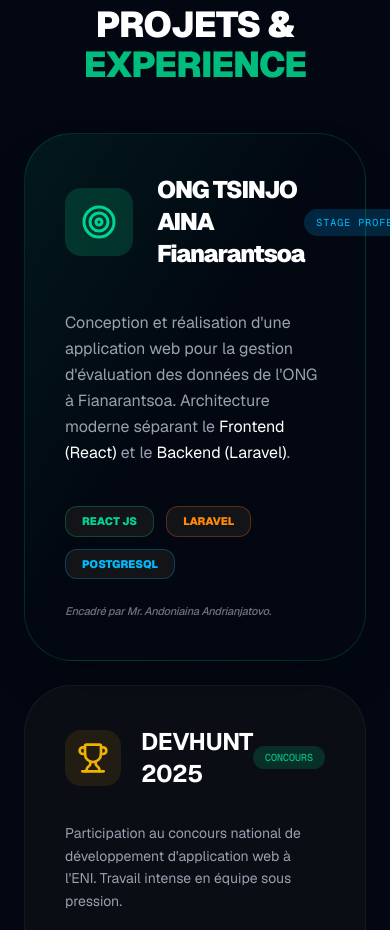
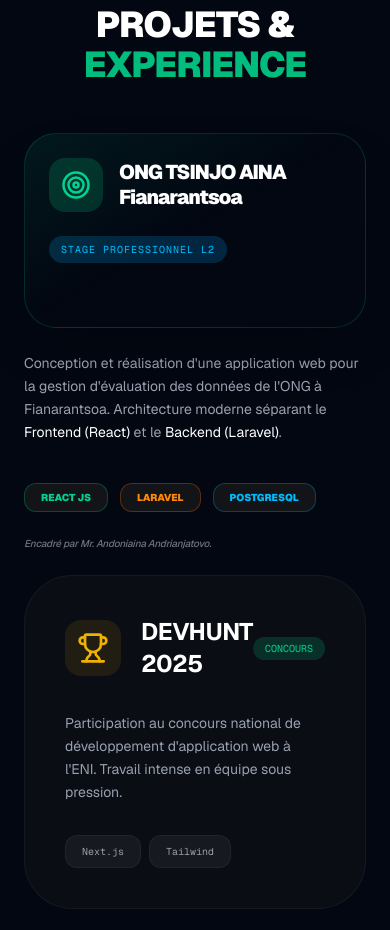
Before and after one commit to Nantenaina29/portfolio, a Next.js app: page / in a window 390 px wide. Shown: the part 2300-3230 px from the top of the page. Built offline with nearby package versions, Linux system fonts and the light colour scheme.

Commit message:
Fix : Update LAYOUT

```diff
--- a/app/page.tsx
+++ b/app/page.tsx
@@ -186,34 +186,46 @@ export default function Portfolio() {
 
         <div className="grid grid-cols-1 md:grid-cols-3 gap-6">
             {/* --- STAGE ONG TSINJO AINA --- */}
-          <div className="md:col-span-3 group relative p-10 rounded-[3rem] bg-gradient-to-br from-emerald-500/10 via-transparent to-transparent border border-emerald-500/20 hover:border-emerald-500/50 transition-all shadow-2xl">
-            <div className="flex justify-between items-center mb-10">
-               <div className="flex items-center gap-6">
-                  <div className="p-4 bg-emerald-500/20 rounded-2xl text-emerald-400">
-                    <Target size={36} />
+            <div className="md:col-span-3 group relative p-6 md:p-10 rounded-[2rem] md:rounded-[3rem] bg-gradient-to-br from-emerald-500/10 via-transparent to-transparent border border-emerald-500/20 hover:border-emerald-500/50 transition-all shadow-2xl">
+
+              {/* Lohateny sy Badge: Responsive Layout */}
+              <div className="flex flex-col md:flex-row md:justify-between md:items-center gap-6 mb-10">
+                <div className="flex items-center gap-4 md:gap-6">
+                  <div className="p-3 md:p-4 bg-emerald-500/20 rounded-2xl text-emerald-400 shrink-0">
+                    <Target size={30} className="md:w-9 md:h-9" />
                   </div>
-                  <h3 className="text-2xl md:text-4xl font-black  tracking-tighter text-white">ONG TSINJO AINA Fianarantsoa </h3>
+                  <h3 className="text-xl md:text-4xl font-black tracking-tighter text-white leading-tight">
+                    ONG TSINJO AINA Fianarantsoa
+                  </h3>
                 </div>
+
+                {/* Ity span ity izao dia hidina ho azy eo ambany amin'ny mobile fa tsy hivoaka sisiny */}
+                <div className="flex">
                   <span className="text-[10px] md:text-[11px] font-mono bg-sky-500/20 text-sky-400 px-3 py-1.5 md:px-4 md:py-2 rounded-full uppercase tracking-widest whitespace-nowrap">
                     Stage Professionnel L2
                   </span>
                 </div>
+              </div>
+              </div>
+
 
     <div className="grid grid-cols-1 md:grid-cols-2 gap-10">
-              <p className="text-gray-400 text-base leading-relaxed">
+      <p className="text-gray-400 text-sm md:text-base leading-relaxed">
         Conception et réalisation d'une application web pour la gestion d'évaluation des données de l'ONG à Fianarantsoa.
         Architecture moderne séparant le <span className="text-white">Frontend (React)</span> et le <span className="text-white">Backend (Laravel)</span>.
       </p>
       <div className="flex flex-col gap-6 md:items-end justify-end">
         <div className="flex flex-wrap gap-3">
-                  <span className="px-4 py-1.5 bg-zinc-900/80 text-emerald-400 text-[11px] font-black rounded-xl border border-emerald-500/30 uppercase">React JS</span>
-                  <span className="px-4 py-1.5 bg-zinc-900/80 text-orange-400 text-[11px] font-black rounded-xl border border-orange-500/30 uppercase">Laravel</span>
-                  <span className="px-4 py-1.5 bg-zinc-900/80 text-sky-400 text-[11px] font-black rounded-xl border border-sky-500/30 uppercase">PostgreSQL</span>
+          <span className="px-4 py-1.5 bg-zinc-900/80 text-emerald-400 text-[10px] md:text-[11px] font-black rounded-xl border border-emerald-500/30 uppercase">React JS</span>
+          <span className="px-4 py-1.5 bg-zinc-900/80 text-orange-400 text-[10px] md:text-[11px] font-black rounded-xl border border-orange-500/30 uppercase">Laravel</span>
+          <span className="px-4 py-1.5 bg-zinc-900/80 text-sky-400 text-[10px] md:text-[11px] font-black rounded-xl border border-sky-500/30 uppercase">PostgreSQL</span>
         </div>
-                <p className="text-[11px] text-zinc-500 italic font-medium tracking-tight">Encadré par Mr. Andoniaina Andrianjatovo.</p>
+        <p className="text-[10px] md:text-[11px] text-zinc-500 italic font-medium tracking-tight">
+          Encadré par Mr. Andoniaina Andrianjatovo.
+        </p>
       </div>
     </div>
-          </div>
+
 
           {/* DevHunt */}
           <div className="md:col-span-2 group relative p-10 rounded-[3rem] bg-zinc-900/40 border border-white/5 hover:border-emerald-500/50 transition-all flex flex-col justify-between">
```
Lines whose indentation alone changed are shown as unchanged.
